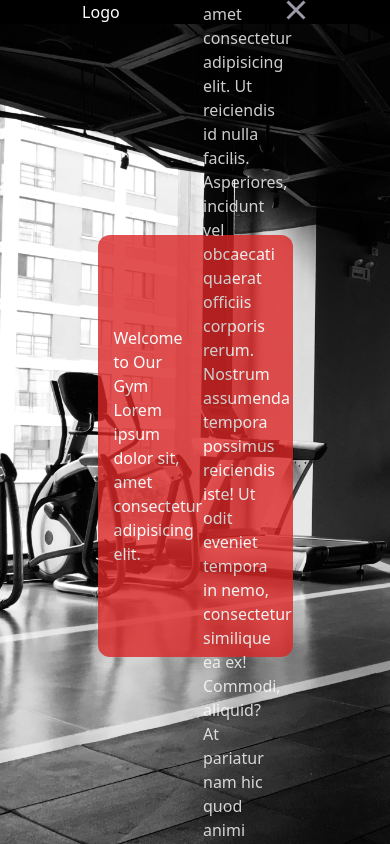
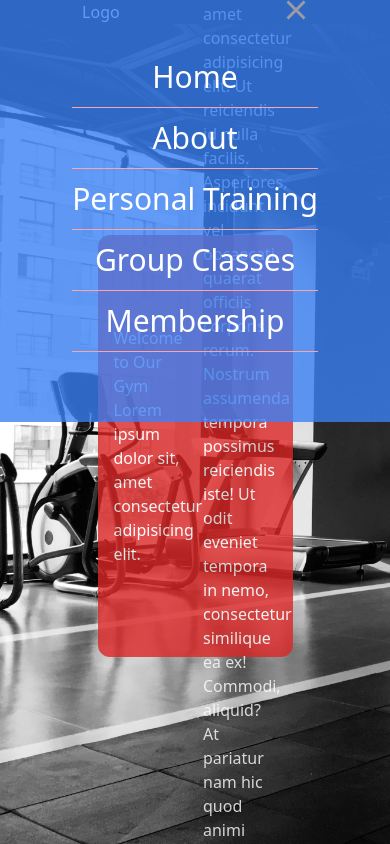
Before and after one commit to huntersteffner/Gym, a React (Create React App) app in the folder gym-website/: page / in a window 390 px wide. Both pictures are taken after a click on the button 295 px from the left and 12 px from the top of the page. Shown: the top 844 px of the page. Built offline with nearby package versions, Linux system fonts and the light colour scheme.

Commit message:
Started mobile menu

```diff
--- a/gym-website/src/App.js
+++ b/gym-website/src/App.js
@@ -4,6 +4,7 @@ import Home from './pages/Home'
 import About from './pages/About'
 import PersonalTraining from './pages/PersonalTraining'
 import Footer from './components/Footer'
+
 
 export default function App() {
   return (
--- a/gym-website/src/components/Header.js
+++ b/gym-website/src/components/Header.js
@@ -1,7 +1,6 @@
 import React, {useState} from 'react'
-import { slide as Menu } from 'react-burger-menu'
-import Hamburger from './Hamburger'
-import Logo from './Logo'
+import MobileMenu from './MobileMenu'
+
 
 export default function Header() {
     const [menuOpen, setMenuOpen] = useState(false)
@@ -10,7 +9,6 @@ export default function Header() {
       setMenuOpen(!menuOpen)
     }
 
-    const hamburgerClasses = 'block hamburger md:hidden focus:outline-none'
 
   return (
     <header className="flex justify-around bg-black text-white">
@@ -25,7 +23,7 @@ export default function Header() {
       </nav>
       <button
           id="menu-btn"
-          class={`block hamburger md:hidden focus:outline-none ${menuOpen ? 'open': ''} `}
+          class={`block hamburger md:hidden focus:outline-none z-50 ${menuOpen ? 'open': ''} `}
           type="button"
           onClick={hamburgerHandler}
         >
@@ -34,6 +32,8 @@ export default function Header() {
           <span class="hamburger-bottom"></span>
         </button>
         {/* Mobile Menu */}
+        {menuOpen && <MobileMenu/>}
+
 
 
     </header>
--- /dev/null
+++ b/gym-website/src/components/MobileMenu.js
@@ -0,0 +1,19 @@
+import MobileMenuLink from "./MobileMenuLink"
+
+const MobileMenu = () => {
+  return (
+    <div className="flex justify-center items-center fixed top-0 left-0 h-1/2 w-full z-20">
+      <div className="bg-blue-500 opacity-80 w-full h-full z-30 absolute"></div>
+      <nav className="text-3xl z-40 text-center">
+
+        <MobileMenuLink title={'Home'}/>
+        <MobileMenuLink title={'About'}/>
+        <MobileMenuLink title={'Personal Training'}/>
+        <MobileMenuLink title={'Group Classes'}/>
+        <MobileMenuLink title={'Membership'}/>
+      </nav>
+    </div>
+  )
+}
+
+export default MobileMenu
--- /dev/null
+++ b/gym-website/src/components/MobileMenuLink.js
@@ -0,0 +1,7 @@
+const MobileMenuLink = (props) => {
+    return (
+        <div className="border-b border-red-300 mb-3 pb-3">{props.title}</div>
+    )
+}
+
+export default MobileMenuLink
```
